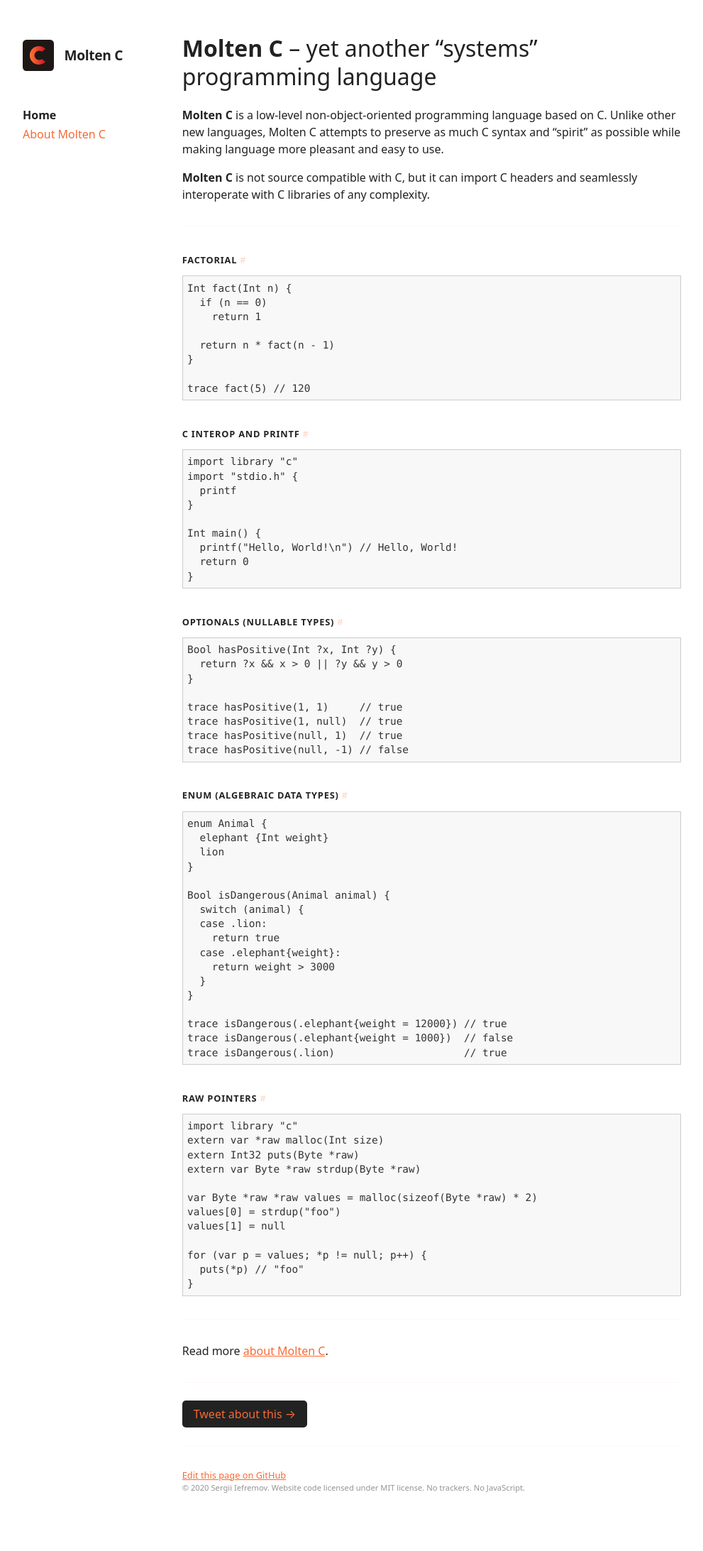
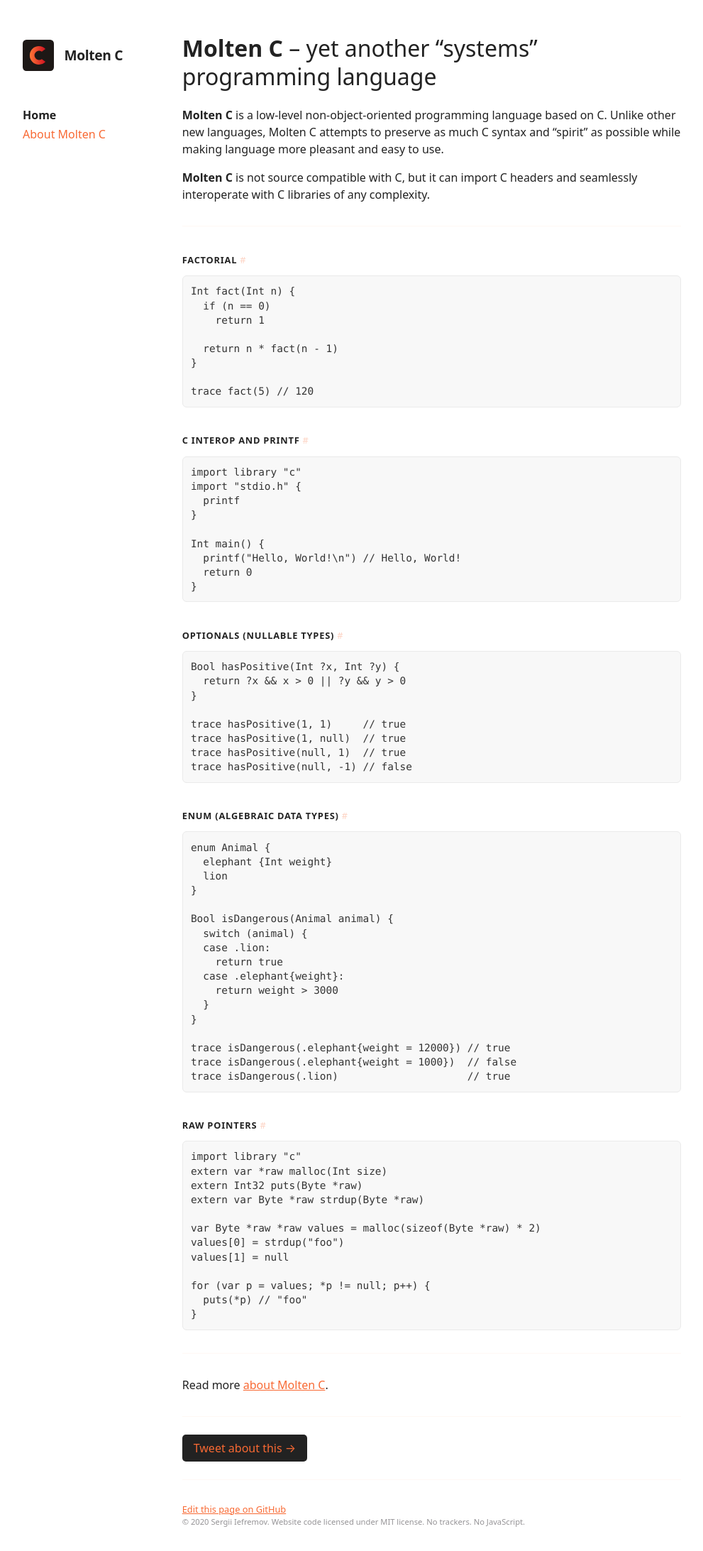
Before and after one commit to iefserge/moltenc.dev, a Jekyll site: the page built from index.md, in a window 1280 px wide. Shown: the whole page at 71% size, without its empty margins (16-1007 px from the left). Built offline with Jekyll 4.4.1, drawn with Linux system fonts in a browser that asks for light colours; before the commit the page ends 2137 px from its top, so only the background shows below that.

Commit message:
Pre style

```diff
--- a/_sass/text.scss
+++ b/_sass/text.scss
@@ -42,13 +42,14 @@ hr {
 
 pre {
   overflow: auto;
-  padding: 0.4rem;
+  padding: 0.7rem;
   cursor: text;
   font-size: 0.9em;
   color: #333333;
   line-height: 1.4;
   background: #f8f8f8;
-  border: 1px solid #ccc;
+  border: 1px solid #eaeaea;
+  border-radius: 6px;
 }
 
 .btn {
```
